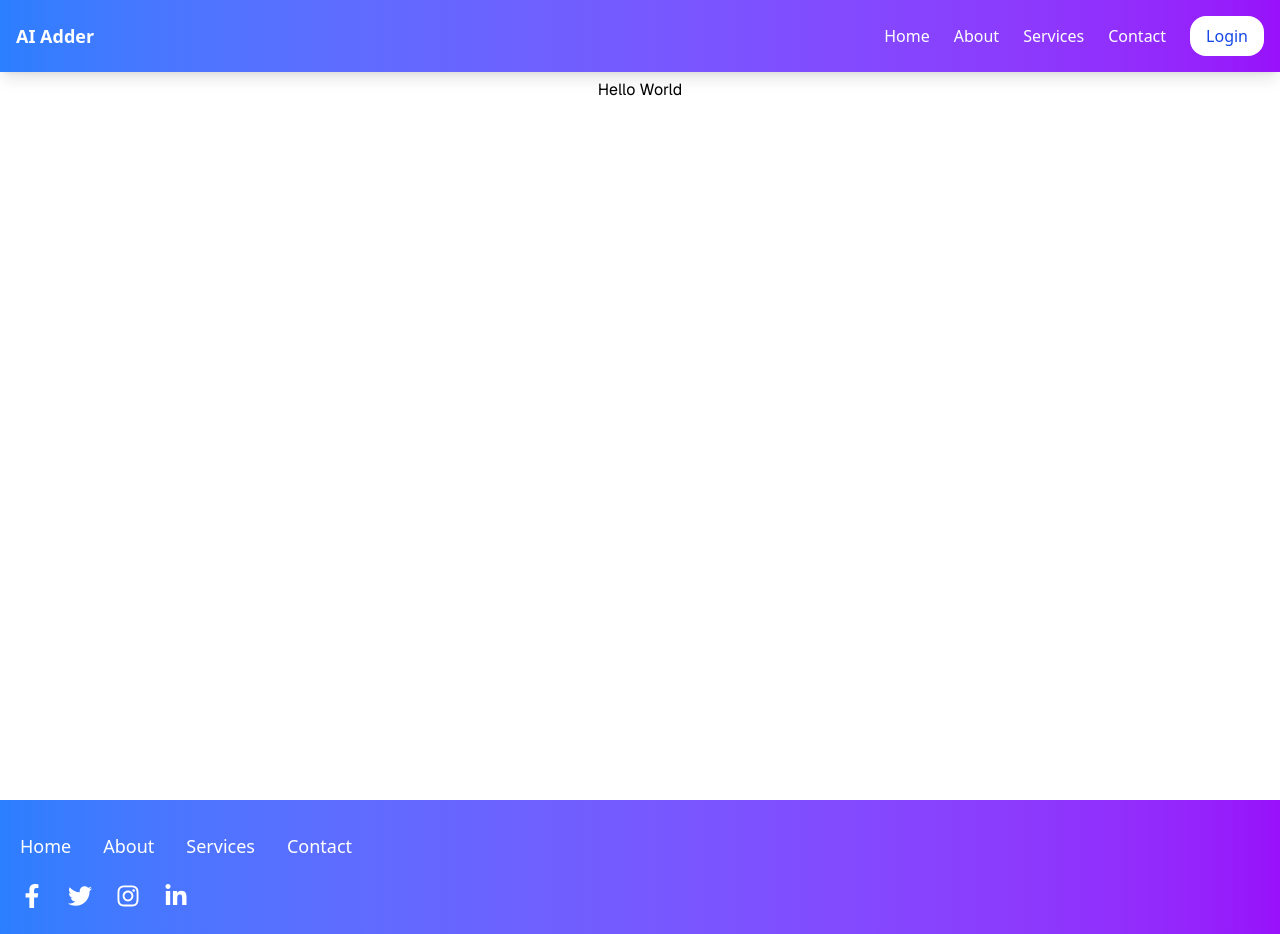
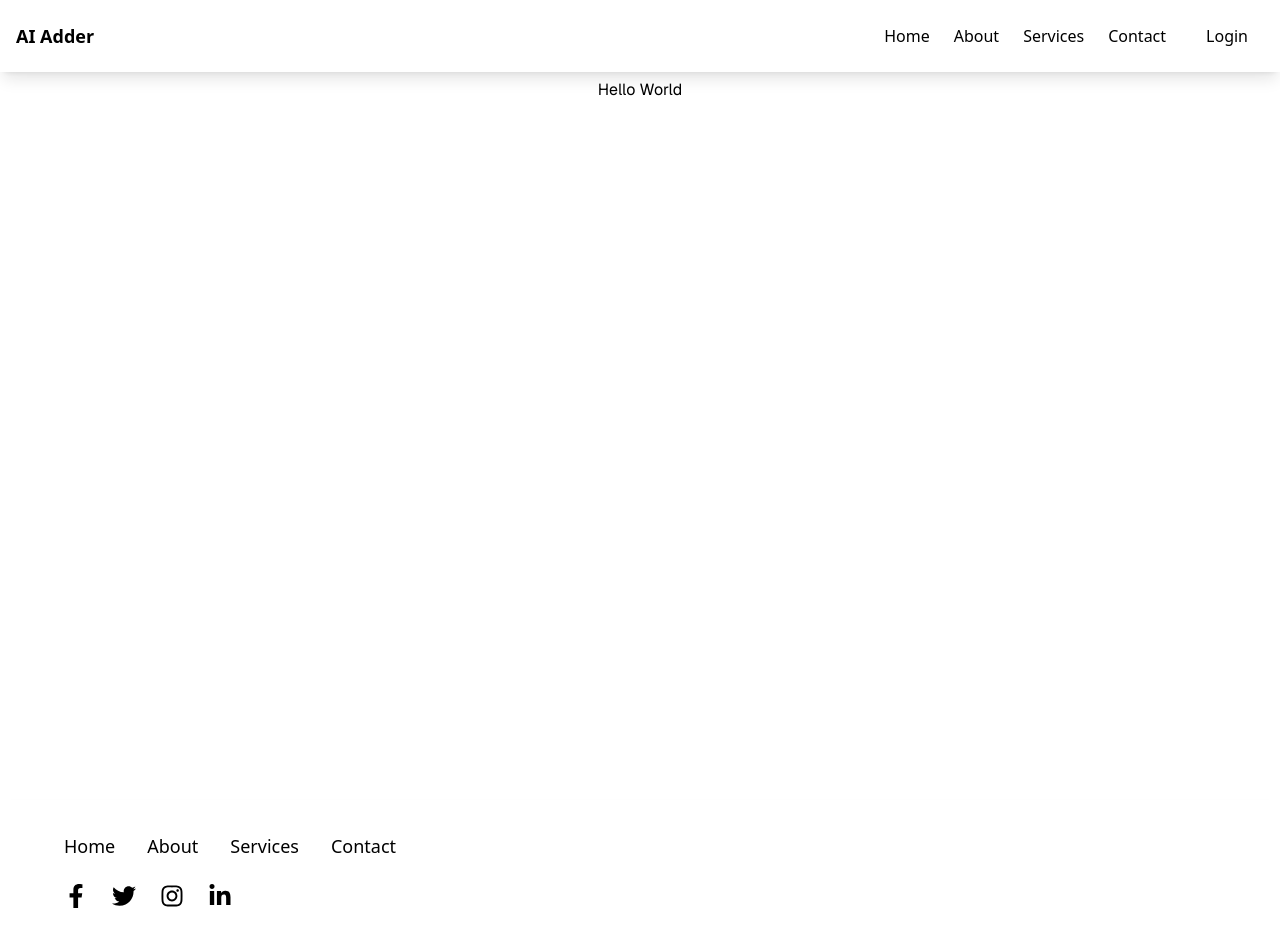
Before and after one commit to Vihas12/Address_Correction-using-AI, a Next.js app: page / in a window 1280 px wide. Shown: the top 934 px of the page. Built offline with nearby package versions, Linux system fonts and the light colour scheme.

Commit message:
"updated navbar and footer"

```diff
--- a/src/app/layout.tsx
+++ b/src/app/layout.tsx
@@ -2,6 +2,7 @@ import type { Metadata } from "next";
 import { Geist, Geist_Mono } from "next/font/google";
 import "./globals.css";
 import Footer from "@/component/footer";
+import Navbar from "@/component/navbar";
 
 const geistSans = Geist({
   variable: "--font-geist-sans",
@@ -15,7 +16,7 @@ const geistMono = Geist_Mono({
 
 export const metadata: Metadata = {
   title: "AI Adder",
-  description: "A address completion tool which uses  AI",
+  description: "A address completion tool which uses  AI which is trained on the data of the users",
 };
 
 export default function RootLayout({
@@ -28,6 +29,7 @@ export default function RootLayout({
       <body
         className={`${geistSans.variable} ${geistMono.variable} antialiased`}
       >
+        <Navbar />
         {children}
         <Footer />
       </body>
--- a/src/app/page.tsx
+++ b/src/app/page.tsx
@@ -1,10 +1,7 @@
-import Navbar from "@/component/navbar";
-import Footer from "@/component/footer";
 export default function Home() {
   return (
     <>
-      <Navbar />
-      <div className="grid grid-rows-[20px_1fr_20px] items-center justify-items-center min-h-screen p-8 pb-20 gap-16 sm:p-20 font-[family-name:var(--font-geist-sans)]">
+      <div className=" grid grid-rows-[20px_1fr_20px] items-center justify-items-center min-h-screen p-8 pb-20 gap-16 sm:p-20 font-[family-name:var(--font-geist-sans)]">
         <h1>Hello World</h1>
       </div>
     </>
--- a/src/component/footer.tsx
+++ b/src/component/footer.tsx
@@ -3,30 +3,31 @@ import { FaFacebookF, FaTwitter, FaInstagram, FaLinkedinIn } from 'react-icons/f
 
 export default function Footer() {
   return (
-    <div className='bg-gradient-to-r from-blue-500 to-purple-600 text-white py-8'>
-      <div className='container mx-auto flex flex-col items-start space-y-6'>
-        <div className='mx-5 flex flex-col md:flex-row space-y-4 md:space-y-0 md:space-x-8'>
-          <a href='#' className='text-white text-lg hover:text-blue-200 transition duration-300 transform hover:scale-110'>Home</a>
-          <a href='#' className='text-white text-lg hover:text-blue-200 transition duration-300 transform hover:scale-110'>About</a>
-          <a href='#' className='text-white text-lg hover:text-blue-200 transition duration-300 transform hover:scale-110'>Services</a>
-          <a href='#' className='text-white text-lg hover:text-blue-200 transition duration-300 transform hover:scale-110'>Contact</a>
+    <div className='bg-white text-black py-8 shadow-lg'>
+      <div className='container mx-auto flex flex-col items-start space-y-6 px-4 md:px-8 lg:px-16'>
+        <div className='w-full flex flex-col md:flex-row justify-start md:justify-between space-y-4 md:space-y-0'>
+          <div className='flex flex-col md:flex-row space-y-4 md:space-y-0 md:space-x-8'>
+            <a href='#' className='text-lg hover:text-gray-500 transition duration-300 transform'>Home</a>
+            <a href='#' className='text-lg hover:text-gray-500 transition duration-300 transform'>About</a>
+            <a href='#' className='text-lg hover:text-gray-500 transition duration-300 transform'>Services</a>
+            <a href='#' className='text-lg hover:text-gray-500 transition duration-300 transform'>Contact</a>
+          </div>
         </div>
-        <div className='flex space-x-6 mx-5'>
-          <a href='#' className='hover:text-blue-200 transition duration-300 transform hover:scale-125'>
+        <div className='flex space-x-6'>
+          <a href='#' className='hover:text-gray-500 transition duration-300 transform hover:scale-125'>
             <FaFacebookF size={24} />
           </a>
-          <a href='#' className='hover:text-blue-200 transition duration-300 transform hover:scale-125'>
+          <a href='#' className='hover:text-gray-500 transition duration-300 transform hover:scale-125'>
             <FaTwitter size={24} />
           </a>
-          <a href='#' className='hover:text-blue-200 transition duration-300 transform hover:scale-125'>
+          <a href='#' className='hover:text-gray-500 transition duration-300 transform hover:scale-125'>
             <FaInstagram size={24} />
           </a>
-          <a href='#' className='hover:text-blue-200 transition duration-300 transform hover:scale-125'>
+          <a href='#' className='hover:text-gray-500 transition duration-300 transform hover:scale-125'>
             <FaLinkedinIn size={24} />
           </a>
         </div>
-        <p className='mx-5 text-sm opacity-75'>&copy; 2025 Your Company. All rights reserved.</p>
-
+        <p className='text-sm opacity-75'>&copy; 2025 Your Company. All rights reserved.</p>
       </div>
     </div>
   );
--- a/src/component/navbar.tsx
+++ b/src/component/navbar.tsx
@@ -4,20 +4,39 @@ import React, { useState } from 'react';
 import { Menu, X } from 'lucide-react';
 
 export default function Navbar() {
+  const [menuOpen, setMenuOpen] = useState(false);
+
+  const toggleMenu = () => setMenuOpen(!menuOpen);
 
   return (
-    <div className="bg-gradient-to-r from-blue-500 to-purple-600 p-4 shadow-lg fixed top-0 w-full z-10">
+    <div className="p-4 shadow-lg fixed top-0 w-full z-10 text-black bg-white">
       <div className="container mx-auto flex justify-between items-center">
-        <h1 className="text-white font-bold text-lg md:text-small">AI Adder</h1>
+        <h1 className="font-bold text-lg md:text-small">AI Adder</h1>
 
-        <div className="flex items-center space-x-6">
-          <a href="#" className="text-white hover:text-blue-200 transition duration-300">Home</a>
-          <a href="#" className="text-white hover:text-blue-200 transition duration-300">About</a>
-          <a href="#" className="text-white hover:text-blue-200 transition duration-300">Services</a>
-          <a href="#" className="text-white hover:text-blue-200 transition duration-300">Contact</a>
-          <button className="md:block bg-white text-blue-700 px-4 py-2 rounded-2xl hover:bg-blue-100 transition duration-300">Login</button>
+        <div className="hidden md:flex items-center space-x-6">
+          <a href="#" className="hover:text-gray-500 transition duration-300">Home</a>
+          <a href="#" className="hover:text-gray-500 transition duration-300">About</a>
+          <a href="#" className="hover:text-gray-500 transition duration-300">Services</a>
+          <a href="#" className="hover:text-gray-500 transition duration-300">Contact</a>
+          <button className="bg-white text-black px-4 py-2 rounded-2xl hover:bg-gray-200 transition duration-300">Login</button>
         </div>
-    </div>
+
+        <div className="md:hidden">
+          <button onClick={toggleMenu}>
+            {menuOpen ? <X size={24} /> : <Menu size={24} />}
+          </button>
+        </div>
+      </div>
+
+      {menuOpen && (
+        <div className="md:hidden flex flex-col items-center space-y-4 mt-4">
+          <a href="#" className="hover:text-gray-500 transition duration-300">Home</a>
+          <a href="#" className="hover:text-gray-500 transition duration-300">About</a>
+          <a href="#" className="hover:text-gray-500 transition duration-300">Services</a>
+          <a href="#" className="hover:text-gray-500 transition duration-300">Contact</a>
+          <button className="bg-white text-black px-4 py-2 rounded-2xl hover:bg-gray-200 transition duration-300">Login</button>
+        </div>
+      )}
     </div>
   );
 }
```
